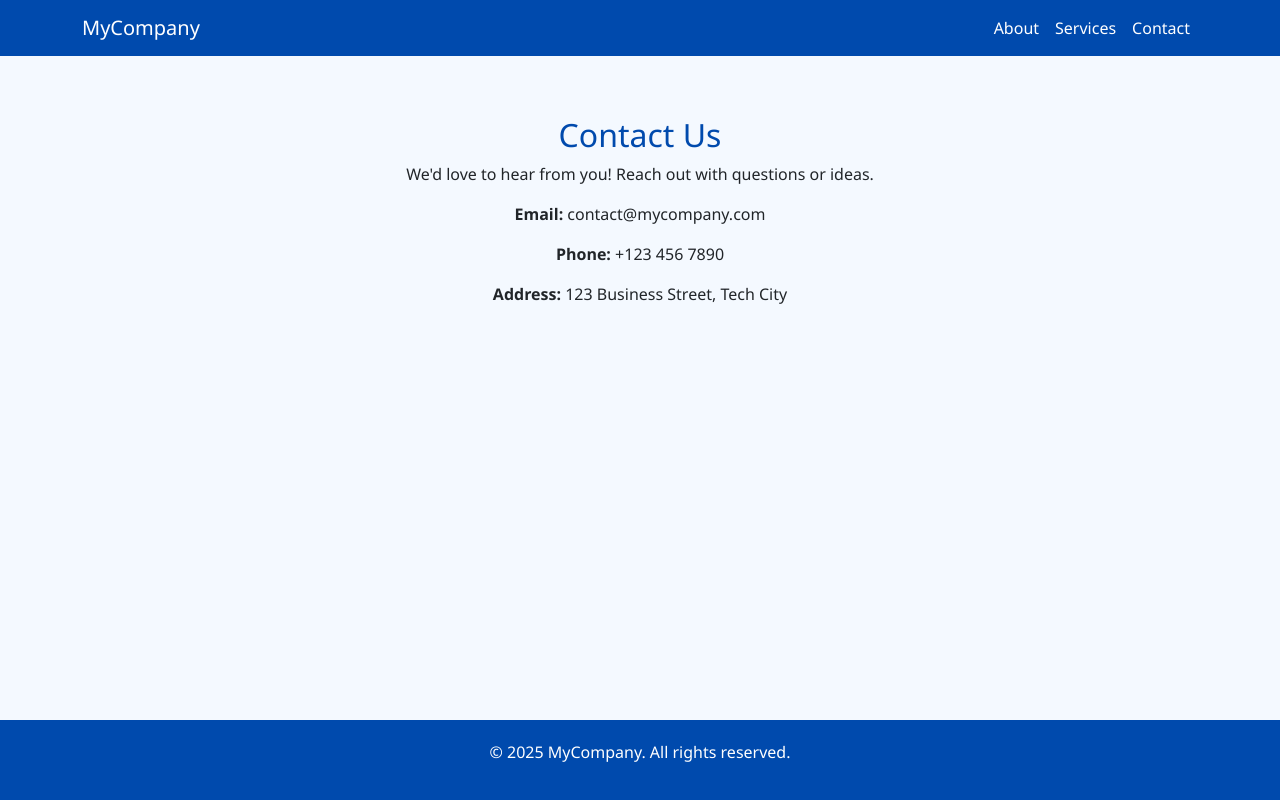
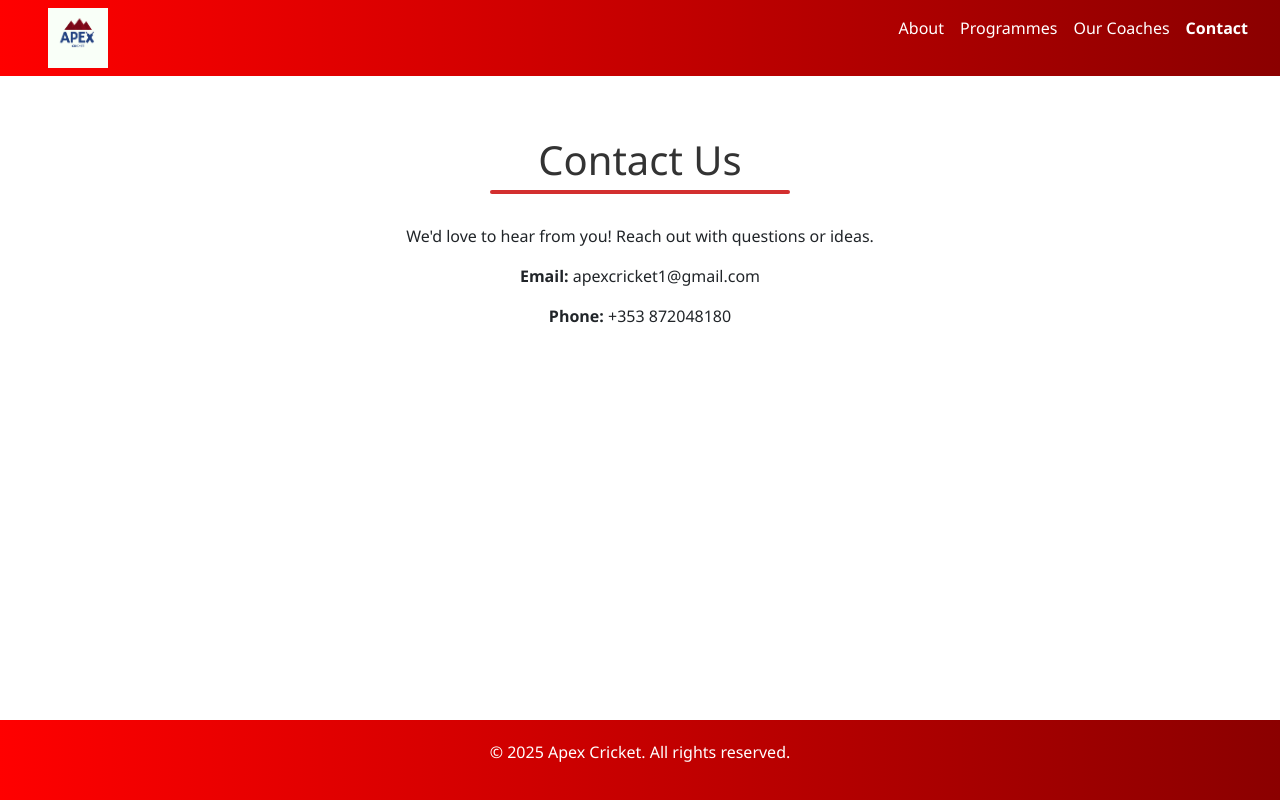
Before and after one commit to shivam-kislay/apex-cricket, a plain HTML site: page contact.html in a window 1280 px wide. Drawn offline with nearby package versions, Linux system fonts and the light colour scheme.

Commit message:
contact us

```diff
--- a/contact.html
+++ b/contact.html
@@ -2,68 +2,47 @@
 <head>
   <meta charset="UTF-8" />
   <meta name="viewport" content="width=device-width, initial-scale=1.0"/>
-  <title>Contact Us - MyCompany</title>
+  <title>Contact Us - Apex Cricket</title>
   <link rel="stylesheet" href="https://cdn.jsdelivr.net/npm/bootstrap@5.3.3/dist/css/bootstrap.min.css" />
-  <style>
-    html, body {
-      height: 100%;
-    }
-    body {
-      display: flex;
-      flex-direction: column;
-      font-family: 'Segoe UI', sans-serif;
-      background-color: #f4f9ff;
-    }
-    .navbar {
-      background-color: #004aad;
-    }
-    .navbar-brand, .nav-link {
-      color: white !important;
-    }
-    .section {
-      padding: 60px 0;
-    }
-    .section-title {
-      color: #004aad;
-    }
-    .footer {
-      background-color: #004aad;
-      color: white;
-      padding: 20px 0;
-      text-align: center;
-      margin-top: auto;
-    }
-  </style>
+  <link rel="stylesheet" href="content/style.css">
 </head>
 <body>
     <nav class="navbar navbar-expand-lg navbar-dark">
-    <div class="container">
-      <a class="navbar-brand" href="index.html">MyCompany</a>
+        <div class="row w-100">
+            <div class="col-4">
+                <a class="navbar-brand p-5" href="index.html"><img style="height:60px;" src="ApexLogo.png"></a>
+
+            </div>
+            <div class="col-8 text-end">
+                <button class="navbar-toggler" type="button" data-bs-toggle="collapse" data-bs-target="#navbarNav">
+                    <span class="navbar-toggler-icon"></span>
+                </button>
                 <div class="collapse navbar-collapse" id="navbarNav">
                     <ul class="navbar-nav ms-auto">
-          <li class="nav-item"><a class="nav-link" href="index.html#about">About</a></li>
-          <li class="nav-item"><a class="nav-link" href="services.html">Services</a></li>
-          <li class="nav-item"><a class="nav-link active" href="#">Contact</a></li>
+                        <li class="nav-item"><a class="nav-link" href="index.html">About</a></li>
+                        <li class="nav-item"><a class="nav-link" href="services.html">Programmes</a></li>
+                        <li class="nav-item"><a class="nav-link" href="profile.html">Our Coaches</a></li>
+                        <li class="nav-item"><a class="nav-link" href="contact.html"><b>Contact</b></a></li>
                     </ul>
+                </div>
             </div>
         </div>
     </nav>
 
-  <main class="flex-grow-1">
+  <main class="main-content">
     <section class="section text-center">
       <div class="container">
         <h2 class="section-title">Contact Us</h2>
         <p>We'd love to hear from you! Reach out with questions or ideas.</p>
-        <p><strong>Email:</strong> contact@mycompany.com</p>
-        <p><strong>Phone:</strong> +123 456 7890</p>
-        <p><strong>Address:</strong> 123 Business Street, Tech City</p>
+        <p><strong>Email:</strong> apexcricket1@gmail.com</p>
+        <p><strong>Phone:</strong> +353 872048180</p>
       </div>
     </section>
   </main>
 
   <footer class="footer">
     <div class="container">
-      <p>&copy; 2025 MyCompany. All rights reserved.</p>
+      <p>&copy; 2025 Apex Cricket. All rights reserved.</p>
     </div>
   </footer>
 </body>
```
Also changed, not shown: Index.html (+1 -1 lines), profile.html (+1 -1 lines), services.html (+1 -1 lines). Lines whose indentation alone changed are shown as unchanged.
